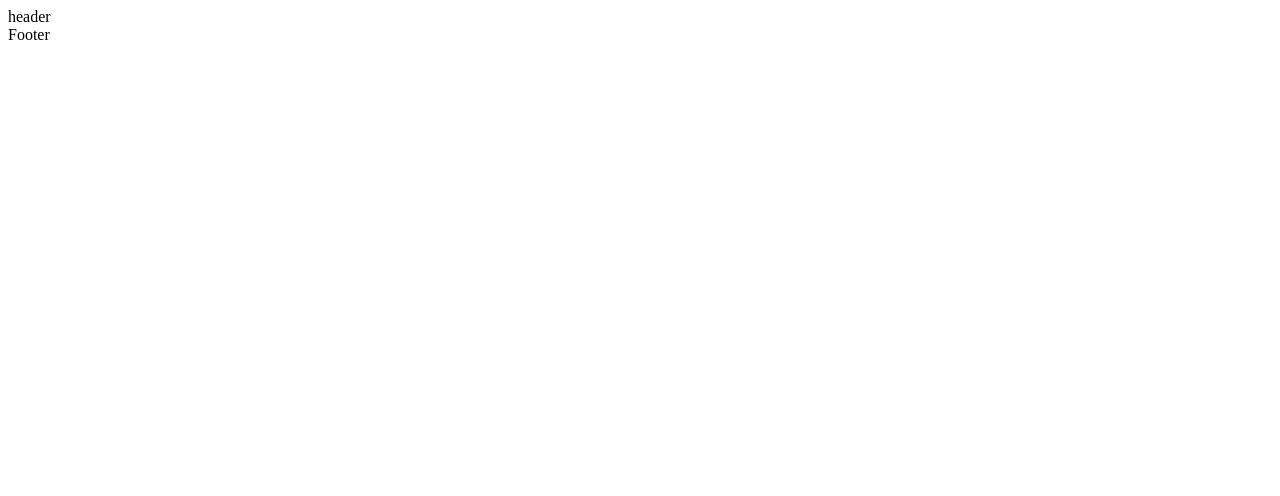
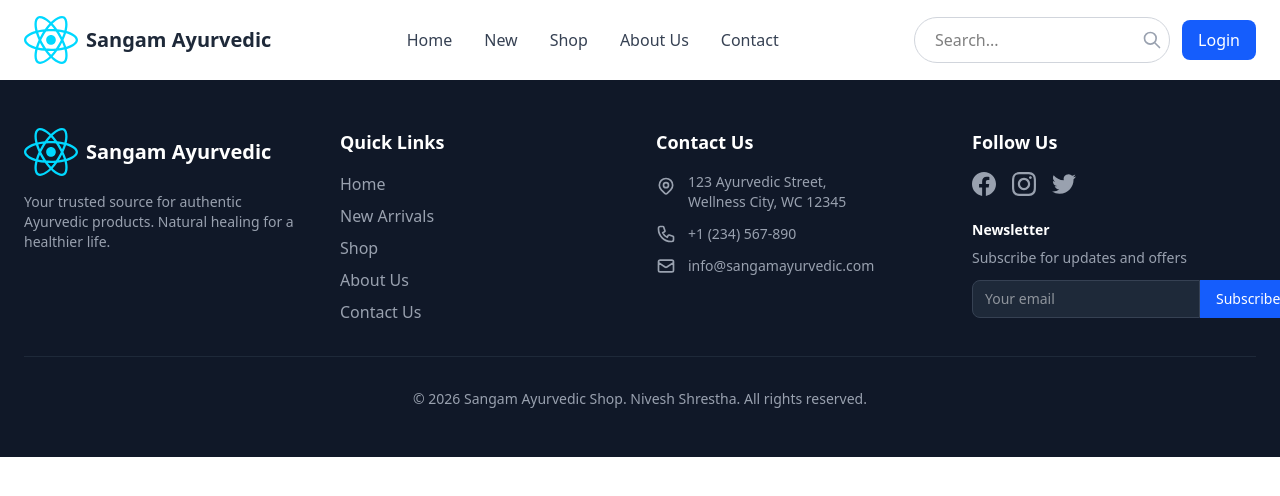
Before and after one commit to Nivesh26/Sangam-Ayurvedic-Shop, a React (Vite) app in the folder Frontend/: page / in a window 1280 px wide. Shown: the top 496 px of the page. Built offline with nearby package versions, Linux system fonts and the light colour scheme.

Commit message:
Add react-icons package, restructure Footer and Header components, and update CSS imports

```diff
--- a/Frontend/package.json
+++ b/Frontend/package.json
@@ -13,6 +13,7 @@
     "@tailwindcss/vite": "^4.1.18",
     "react": "^19.2.0",
     "react-dom": "^19.2.0",
+    "react-icons": "^5.5.0",
     "react-router-dom": "^7.13.0"
   },
   "devDependencies": {
--- a/Frontend/src/App.css
+++ /dev/null
@@ -1 +0,0 @@
-@import "tailwindcss";
--- a/Frontend/src/User Components/Footer.tsx
+++ b/Frontend/src/User Components/Footer.tsx
@@ -1,10 +1,132 @@
-import React from 'react'
+import { Link } from 'react-router-dom';
+import profile from "../assets/react.svg";
 
 const Footer = () => {
   return (
-    <div>
-        Footer
+    <footer className="w-full bg-gray-900 text-white">
+      <div className="max-w-7xl mx-auto px-6 py-12">
+        <div className="grid grid-cols-1 md:grid-cols-2 lg:grid-cols-4 gap-8">
+          {/* Company Info */}
+          <div className="space-y-4">
+            <Link to="/" className="flex items-center space-x-2">
+              <img src={profile} alt="Sangam Ayurvedic" className="h-12 cursor-pointer" />
+              <span className="text-xl font-bold">Sangam Ayurvedic</span>
+            </Link>
+            <p className="text-gray-400 text-sm">
+              Your trusted source for authentic Ayurvedic products. Natural healing for a healthier life.
+            </p>
+          </div>
+
+          {/* Quick Links */}
+          <div>
+            <h3 className="text-lg font-semibold mb-4">Quick Links</h3>
+            <ul className="space-y-2">
+              <li>
+                <Link to="/" className="text-gray-400 hover:text-blue-400 transition-colors">
+                  Home
+                </Link>
+              </li>
+              <li>
+                <Link to="/new" className="text-gray-400 hover:text-blue-400 transition-colors">
+                  New Arrivals
+                </Link>
+              </li>
+              <li>
+                <Link to="/shop" className="text-gray-400 hover:text-blue-400 transition-colors">
+                  Shop
+                </Link>
+              </li>
+              <li>
+                <Link to="/about-us" className="text-gray-400 hover:text-blue-400 transition-colors">
+                  About Us
+                </Link>
+              </li>
+              <li>
+                <Link to="/contact-us" className="text-gray-400 hover:text-blue-400 transition-colors">
+                  Contact Us
+                </Link>
+              </li>
+            </ul>
+          </div>
+
+          {/* Contact Details */}
+          <div>
+            <h3 className="text-lg font-semibold mb-4">Contact Us</h3>
+            <ul className="space-y-3 text-gray-400">
+              <li className="flex items-start space-x-3">
+                <svg className="w-5 h-5 mt-1 shrink-0" fill="none" stroke="currentColor" viewBox="0 0 24 24">
+                  <path strokeLinecap="round" strokeLinejoin="round" strokeWidth={2} d="M17.657 16.657L13.414 20.9a1.998 1.998 0 01-2.827 0l-4.244-4.243a8 8 0 1111.314 0z" />
+                  <path strokeLinecap="round" strokeLinejoin="round" strokeWidth={2} d="M15 11a3 3 0 11-6 0 3 3 0 016 0z" />
+                </svg>
+                <span className="text-sm">
+                  123 Ayurvedic Street,<br />
+                  Wellness City, WC 12345
+                </span>
+              </li>
+              <li className="flex items-center space-x-3">
+                <svg className="w-5 h-5 shrink-0" fill="none" stroke="currentColor" viewBox="0 0 24 24">
+                  <path strokeLinecap="round" strokeLinejoin="round" strokeWidth={2} d="M3 5a2 2 0 012-2h3.28a1 1 0 01.948.684l1.498 4.493a1 1 0 01-.502 1.21l-2.257 1.13a11.042 11.042 0 005.516 5.516l1.13-2.257a1 1 0 011.21-.502l4.493 1.498a1 1 0 01.684.949V19a2 2 0 01-2 2h-1C9.716 21 3 14.284 3 6V5z" />
+                </svg>
+                <a href="tel:+1234567890" className="text-sm hover:text-blue-400 transition-colors">
+                  +1 (234) 567-890
+                </a>
+              </li>
+              <li className="flex items-center space-x-3">
+                <svg className="w-5 h-5 shrink-0" fill="none" stroke="currentColor" viewBox="0 0 24 24">
+                  <path strokeLinecap="round" strokeLinejoin="round" strokeWidth={2} d="M3 8l7.89 5.26a2 2 0 002.22 0L21 8M5 19h14a2 2 0 002-2V7a2 2 0 00-2-2H5a2 2 0 00-2 2v10a2 2 0 002 2z" />
+                </svg>
+                <a href="mailto:info@sangamayurvedic.com" className="text-sm hover:text-blue-400 transition-colors">
+                  info@sangamayurvedic.com
+                </a>
+              </li>
+            </ul>
+          </div>
+
+          {/* Social Media & Newsletter */}
+          <div>
+            <h3 className="text-lg font-semibold mb-4">Follow Us</h3>
+            <div className="flex space-x-4 mb-6">
+              <a href="#" className="text-gray-400 hover:text-blue-400 transition-colors" aria-label="Facebook">
+                <svg className="w-6 h-6" fill="currentColor" viewBox="0 0 24 24">
+                  <path d="M24 12.073c0-6.627-5.373-12-12-12s-12 5.373-12 12c0 5.99 4.388 10.954 10.125 11.854v-8.385H7.078v-3.47h3.047V9.43c0-3.007 1.792-4.669 4.533-4.669 1.312 0 2.686.235 2.686.235v2.953H15.83c-1.491 0-1.956.925-1.956 1.874v2.25h3.328l-.532 3.47h-2.796v8.385C19.612 23.027 24 18.062 24 12.073z"/>
+                </svg>
+              </a>
+              <a href="#" className="text-gray-400 hover:text-blue-400 transition-colors" aria-label="Instagram">
+                <svg className="w-6 h-6" fill="currentColor" viewBox="0 0 24 24">
+                  <path d="M12 2.163c3.204 0 3.584.012 4.85.07 3.252.148 4.771 1.691 4.919 4.919.058 1.265.069 1.645.069 4.849 0 3.205-.012 3.584-.069 4.849-.149 3.225-1.664 4.771-4.919 4.919-1.266.058-1.644.07-4.85.07-3.204 0-3.584-.012-4.849-.07-3.26-.149-4.771-1.699-4.919-4.92-.058-1.265-.07-1.644-.07-4.849 0-3.204.013-3.583.07-4.849.149-3.227 1.664-4.771 4.919-4.919 1.266-.057 1.645-.069 4.849-.069zm0-2.163c-3.259 0-3.667.014-4.947.072-4.358.2-6.78 2.618-6.98 6.98-.059 1.281-.073 1.689-.073 4.948 0 3.259.014 3.668.072 4.948.2 4.358 2.618 6.78 6.98 6.98 1.281.058 1.689.072 4.948.072 3.259 0 3.668-.014 4.948-.072 4.354-.2 6.782-2.618 6.979-6.98.059-1.28.073-1.689.073-4.948 0-3.259-.014-3.667-.072-4.947-.196-4.354-2.617-6.78-6.979-6.98-1.281-.059-1.69-.073-4.949-.073zm0 5.838c-3.403 0-6.162 2.759-6.162 6.162s2.759 6.163 6.162 6.163 6.162-2.759 6.162-6.163c0-3.403-2.759-6.162-6.162-6.162zm0 10.162c-2.209 0-4-1.79-4-4 0-2.209 1.791-4 4-4s4 1.791 4 4c0 2.21-1.791 4-4 4zm6.406-11.845c-.796 0-1.441.645-1.441 1.44s.645 1.44 1.441 1.44c.795 0 1.439-.645 1.439-1.44s-.644-1.44-1.439-1.44z"/>
+                </svg>
+              </a>
+              <a href="#" className="text-gray-400 hover:text-blue-400 transition-colors" aria-label="Twitter">
+                <svg className="w-6 h-6" fill="currentColor" viewBox="0 0 24 24">
+                  <path d="M23.953 4.57a10 10 0 01-2.825.775 4.958 4.958 0 002.163-2.723c-.951.555-2.005.959-3.127 1.184a4.92 4.92 0 00-8.384 4.482C7.69 8.095 4.067 6.13 1.64 3.162a4.822 4.822 0 00-.666 2.475c0 1.71.87 3.213 2.188 4.096a4.904 4.904 0 01-2.228-.616v.06a4.923 4.923 0 003.946 4.827 4.996 4.996 0 01-2.212.085 4.936 4.936 0 004.604 3.417 9.867 9.867 0 01-6.102 2.105c-.39 0-.779-.023-1.17-.067a13.995 13.995 0 007.557 2.209c9.053 0 13.998-7.496 13.998-13.985 0-.21 0-.42-.015-.63A9.935 9.935 0 0024 4.59z"/>
+                </svg>
+              </a>
+            </div>
+            <div>
+              <h4 className="text-sm font-semibold mb-2">Newsletter</h4>
+              <p className="text-gray-400 text-sm mb-3">Subscribe for updates and offers</p>
+              <div className="flex">
+                <input
+                  type="email"
+                  placeholder="Your email"
+                  className="flex-1 px-3 py-2 bg-gray-800 border border-gray-700 rounded-l-lg focus:outline-none focus:ring-2 focus:ring-blue-500 text-sm"
+                />
+                <button className="px-4 py-2 bg-blue-600 hover:bg-blue-700 rounded-r-lg transition-colors text-sm">
+                  Subscribe
+                </button>
+              </div>
+            </div>
+          </div>
         </div>
+
+        {/* Copyright */}
+        <div className="border-t border-gray-800 mt-8 pt-8 text-center">
+          <p className="text-gray-400 text-sm">
+            © {new Date().getFullYear()} Sangam Ayurvedic Shop. Nivesh Shrestha. All rights reserved.
+          </p>
+        </div>
+      </div>
+    </footer>
   )
 }
 
--- a/Frontend/src/User Components/Header.tsx
+++ b/Frontend/src/User Components/Header.tsx
@@ -1,10 +1,52 @@
-import React from 'react'
-
+import profile from "../assets/react.svg";
+import { Link } from 'react-router-dom';
 const Header = () => {
   return (
-    <div>
-        header
+    <div className="w-full bg-white shadow-md">
+  <div className="max-w-7xl mx-auto flex items-center justify-between px-6 py-4">
+      <div className="flex items-center space-x-2"> <Link to="/" className="flex items-center space-x-2">
+      <img src={profile} alt="Local Hunt" className="h-12 cursor-pointer" />
+      <span className="text-xl font-bold text-gray-800">Sangam Ayurvedic</span>
+    </Link> </div>
+    <ul className="hidden md:flex space-x-8 text-gray-700 font-medium">
+      <li><a href="home.html" className="hover:text-blue-600">Home</a></li>
+      <li><a href="#" className="hover:text-blue-600">New</a></li>
+      <li><a href="#" className="hover:text-blue-600">Shop</a></li>
+      <li><a href="#" className="hover:text-blue-600">About Us</a></li>
+      <li><a href="#" className="hover:text-blue-600">Contact</a></li>
+    </ul>
+
+    <div className="hidden md:flex items-center space-x-3">
+      <div className="relative">
+        <input
+          type="text"
+          placeholder="Search..."
+          className="border border-gray-300 rounded-full px-5 py-2.5 pr-10 focus:outline-none focus:ring-2 focus:ring-blue-500 focus:border-blue-500 transition-all w-64"
+        />
+        <button
+          type="button"
+          className="absolute right-2 top-1/2 transform -translate-y-1/2 text-gray-400 hover:text-blue-600 transition-colors"
+          aria-label="Search"
+        >
+          <svg className="w-5 h-5" fill="none" stroke="currentColor" viewBox="0 0 24 24">
+            <path strokeLinecap="round" strokeLinejoin="round" strokeWidth={2} d="M21 21l-6-6m2-5a7 7 0 11-14 0 7 7 0 0114 0z" />
+          </svg>
+        </button>
+      </div>
+
+      <a
+        href="#"
+        className="bg-blue-600 text-white px-4 py-2 rounded-lg hover:bg-blue-700 transition"
+      >
+        Login
+      </a>
     </div>
+
+
+  </div>
+</div>
+
   )
 }
+
 export default Header
--- a/Frontend/src/index.css
+++ b/Frontend/src/index.css
@@ -0,0 +1 @@
+@import "tailwindcss";
```
Also changed, not shown: 1 other file (tests, documents, lock files or other folders).
